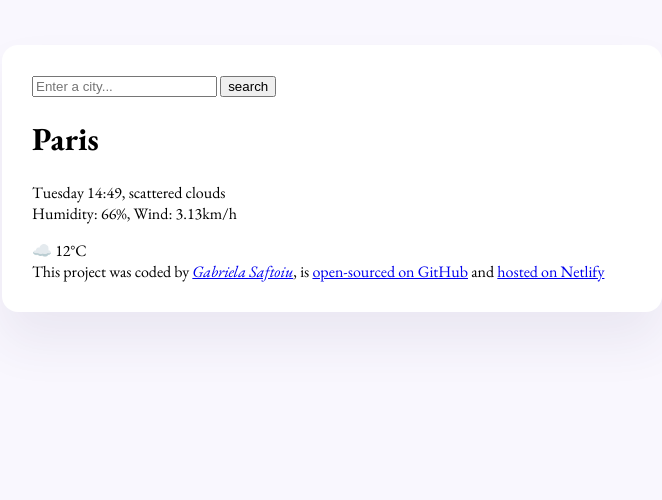
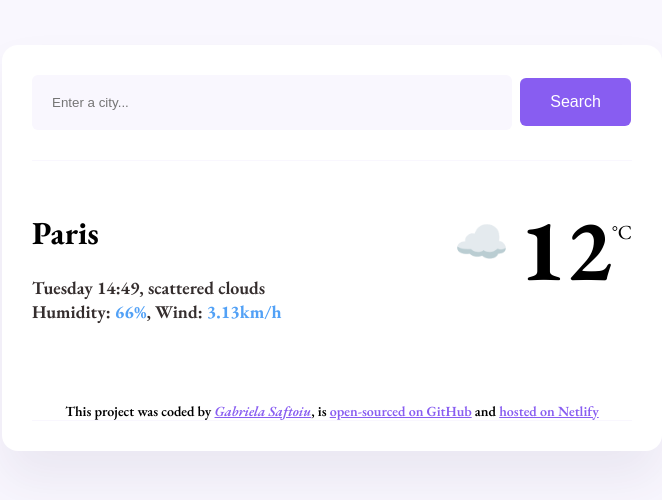
Before and after one commit to Gabri-Sa/Meteo, a plain HTML site: page index.html in a window 1280 px wide. Shown: the whole page, without its empty margins (308-970 px from the left). Drawn offline with nearby package versions, Linux system fonts and the light colour scheme.

Commit message:
Add the basic CSS

```diff
--- a/index.html
+++ b/index.html
@@ -15,26 +15,30 @@
 <body>
   <div class="weather-app">
     <header>
-      <form>
-        <input type="search" placeholder="Enter a city..." required />
-        <input type="submit" value="search" />
+      <form class="search-form">
+        <input type="Search" placeholder="Enter a city..." required class="search-form-input" />
+        <input type="submit" value="Search" class="search-form-button" />
       </form>
     </header>
 
     <main>
+      <div class="weather-app-data">
+
         <div>
-        <h1>Paris</h1>
-        <p>
+          <h1 class-="weather-app-city">Paris</h1>
+          <p class="weather-app-details">
             Tuesday 14:49, scattered clouds
             <br />
-          Humidity: 66%, Wind: 3.13km/h
+            Humidity: <strong>66%</strong>, Wind: <strong>3.13km/h</strong>
           </p>
         </div>
+        <div class="weather-app-temperature-container">
 
-      <div>
-        ☁️ 12°C
+          <div class="weather-app-icon"> ☁️ </div>
+          <div class="weather-app-temperature"> 12 </div>
+          <div class="weather-app-unit"> °C </div>
         </div>
-
+      </div>
     </main>
     <footer> This project was coded by
       <a href="https://github.com/Gabri-Sa/" target="_blank">
--- a/src/style.css
+++ b/src/style.css
@@ -1,6 +1,9 @@
 body {
   background-color: #f9f7fe;
   font-family: "EB Garamond", serif;
+}
+a {
+  color: #885df1;
 }
 
 .weather-app {
@@ -11,3 +14,78 @@ body {
   border-radius: 16px;
   padding: 30px;
 }
+
+header {
+  border-bottom: 1px solid #f9f7fe;
+  padding: 0 0 30px 0;
+}
+
+.search-form-input {
+  background-color: #f9f7fe;
+  border: none;
+  border-radius: 6px;
+  width: 80%;
+  padding: 20px;
+}
+.search-form-button {
+  background: #885df1;
+  padding: 15px 30px;
+  border: none;
+  font-size: 16px;
+  margin-left: 5px;
+  border-radius: 6px;
+  color: white;
+}
+
+main {
+  padding: 30px 0;
+}
+
+.weather-app-data {
+  display: flex;
+  justify-content: space-between;
+}
+
+.weather-app-city {
+  margin: 0;
+  font-size: 30px;
+  line-height: 40px;
+}
+
+.weather-app-details {
+  font-size: 18px;
+  color: rgba(30, 22, 22, 0.903);
+  line-height: 24px;
+  font-weight: 650;
+}
+.weather-app-details strong {
+  color: #52a1f6;
+}
+
+.weather-app-temperature-container {
+  display: flex;
+}
+
+.weather-app-icon {
+  font-size: 44px;
+  margin-top: 22px;
+}
+
+.weather-app-temperature {
+  font-size: 88px;
+  margin-left: 10px;
+  font-weight: bold;
+}
+.weather-app-unit {
+  font-size: 20px;
+  margin-top: 28px;
+}
+
+footer {
+  border-bottom: 1px solid #f9f7fe;
+  padding: 30px 0 0 0;
+  text-align: center;
+  font-weight: 600;
+  font-size: 14px;
+  color: rgba(0 0 0 0.6);
+}
```
Lines whose indentation alone changed are shown as unchanged.
